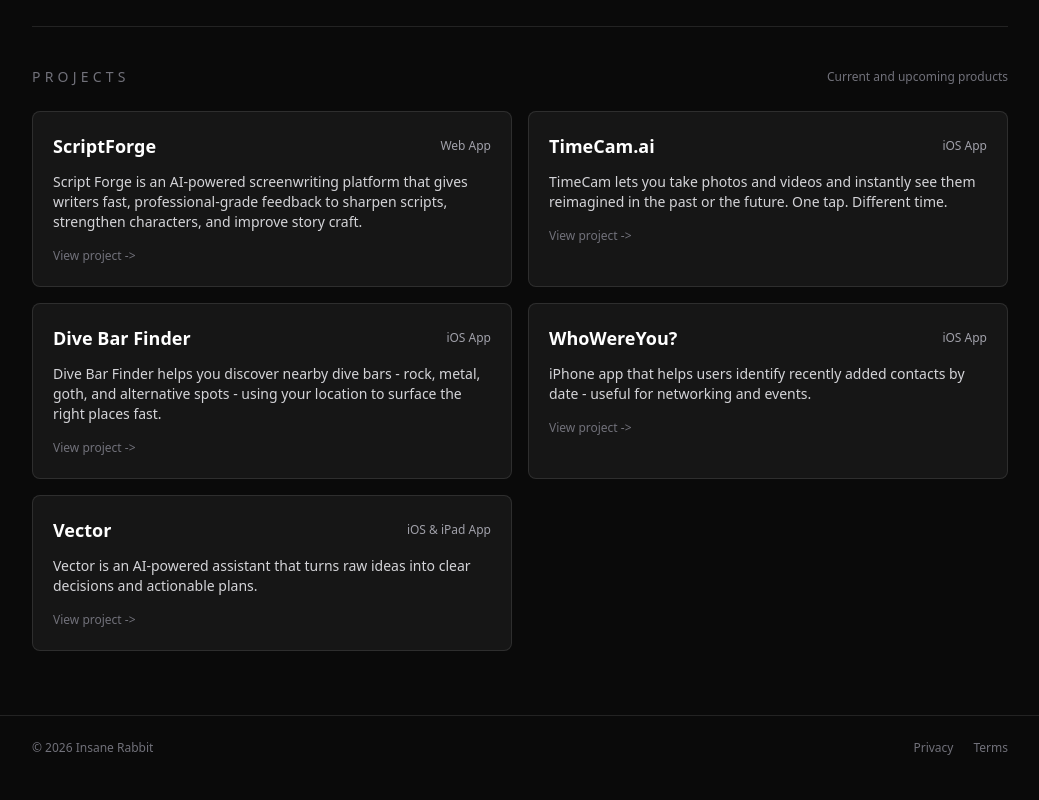
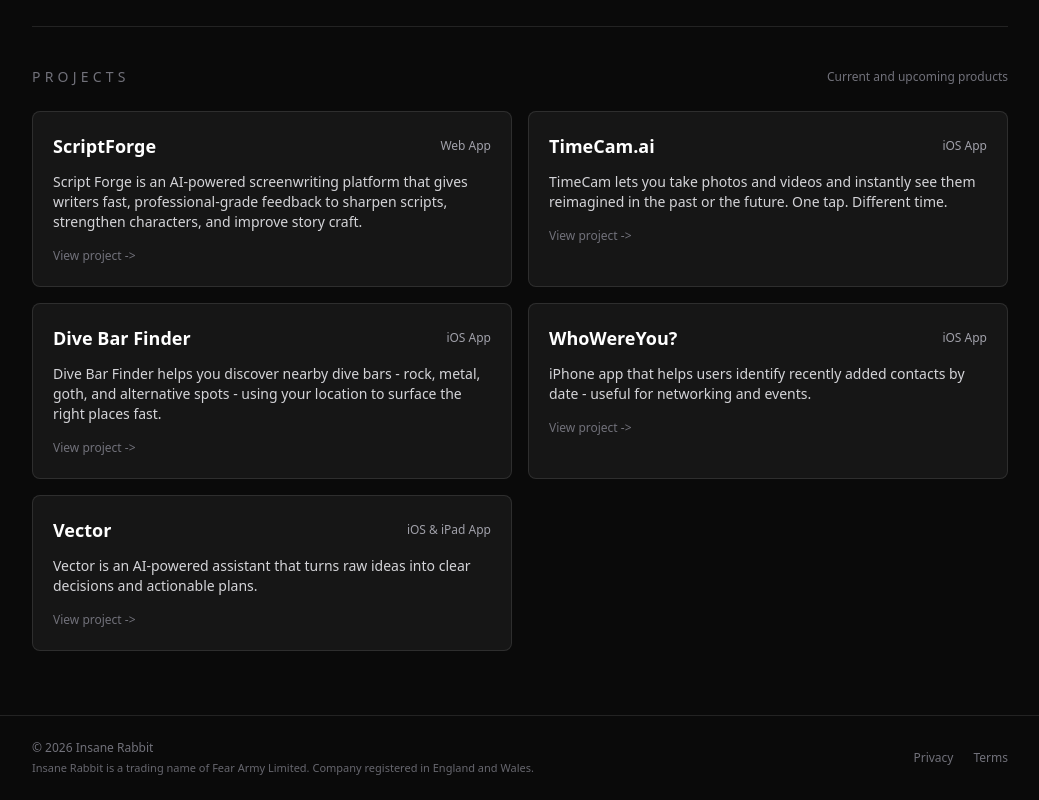
Before and after one commit to BrenC11/Insane-Rabbit-Website, a Next.js app: page / in a window 1280 px wide. Shown: the part 452-1252 px from the top of the page, without its empty margins (120-1159 px from the left). Built offline with nearby package versions, Linux system fonts and the light colour scheme; no server answers.

Commit message:
Update footer company notice and policy dates
Add trading-name/company registration line to the footer and set Dive Bar Finder policy Last updated dates to today.

```diff
--- a/components/Footer.tsx
+++ b/components/Footer.tsx
@@ -6,7 +6,13 @@
   return (
     <footer className="border-t border-white/10">
       <div className="mx-auto flex max-w-5xl flex-col gap-3 px-6 py-6 text-xs text-zinc-500 sm:flex-row sm:items-center sm:justify-between">
-        <span>© {year} Insane Rabbit</span>
+        <div className="flex flex-col gap-1">
+          <span>© {year} Insane Rabbit</span>
+          <span className="text-[11px] text-zinc-500/90">
+            Insane Rabbit is a trading name of Fear Army Limited. Company
+            registered in England and Wales.
+          </span>
+        </div>
         <div className="flex flex-wrap items-center gap-x-5 gap-y-2">
           <Link href="/privacy" className="transition hover:text-zinc-200">
             Privacy
--- a/data/projects.ts
+++ b/data/projects.ts
@@ -49,7 +49,7 @@
     privacyPolicy: `PRIVACY POLICY
 Dive Bar Finder
 
-Last updated: [INSERT DATE]
+Last updated: 26 January 2026
 
 Dive Bar Finder (“the App”) respects your privacy. This Privacy Policy explains how information is collected, used, and protected when you use the App.
 
@@ -115,6 +115,8 @@
 App Provider: Dive Bar Finder
 Email: [INSERT SUPPORT EMAIL]`,
     terms: `LICENSED APPLICATION END USER LICENSE AGREEMENT
+
+Last updated: 26 January 2026
 
 Apps made available through the App Store are licensed, not sold, to you. Your license to each App is subject to your prior acceptance of either this Licensed Application End User License Agreement (“Standard EULA”), or a custom end user license agreement between you and the Application Provider (“Custom EULA”), if one is provided.
 
```
